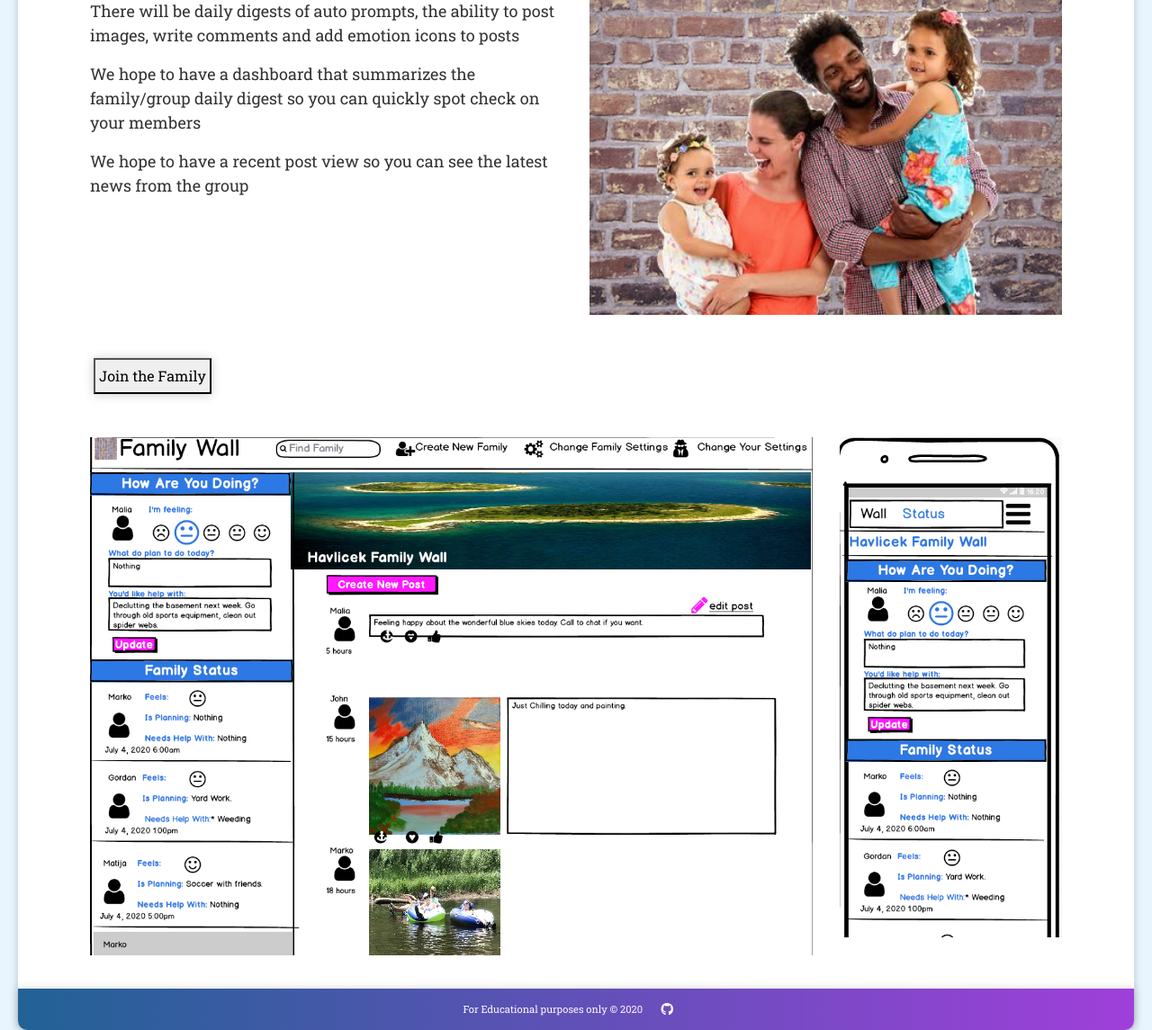
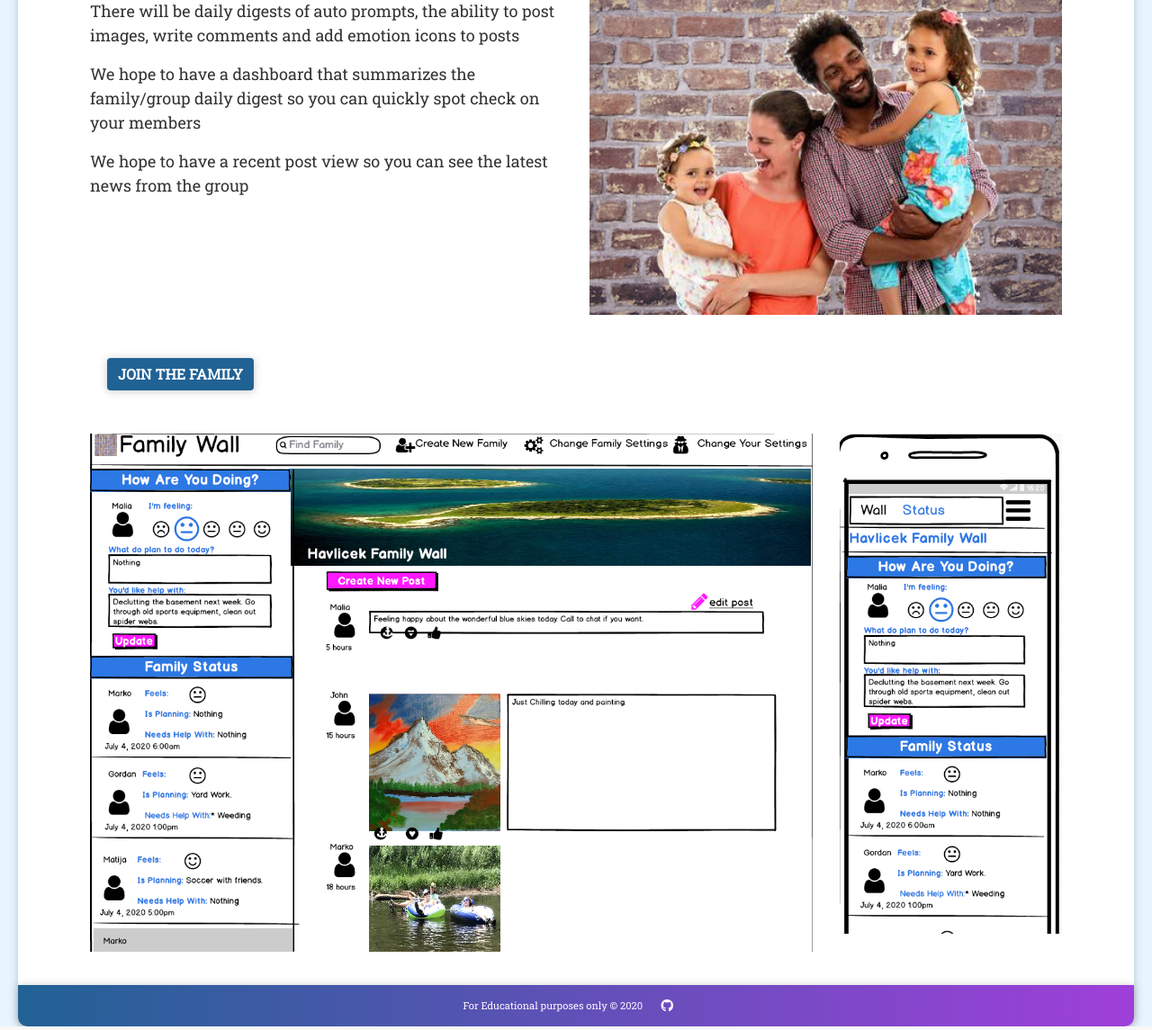
Before and after one commit to maliahavlicek/ci_hackathon_july_2020, a Django app: page / in a window 1280 px wide. Shown: the part 144-1289 px from the top of the page at 90% size. Run offline with Django 3.2, Linux system fonts and the light colour scheme; some libraries are stand-ins or nearby versions.

Commit message:
changed button on home page to take to registration and follow styling theme

```diff
--- a/home/templates/index.html
+++ b/home/templates/index.html
@@ -20,7 +20,10 @@
             </div>
         </div>
         <div class="row m-1 mb-5 mt-5">
-            <button> Join the Family</button>
+            <div class="col-6">
+                <a href="{% url 'registration' %}">
+                <button class="btn btn-primary"> Join the Family</button></a>
+            </div>
         </div>
         <div class="row">
             <div class="col-9">
```
Also changed, not shown: .gitpod.yml (added), 1 other file.
